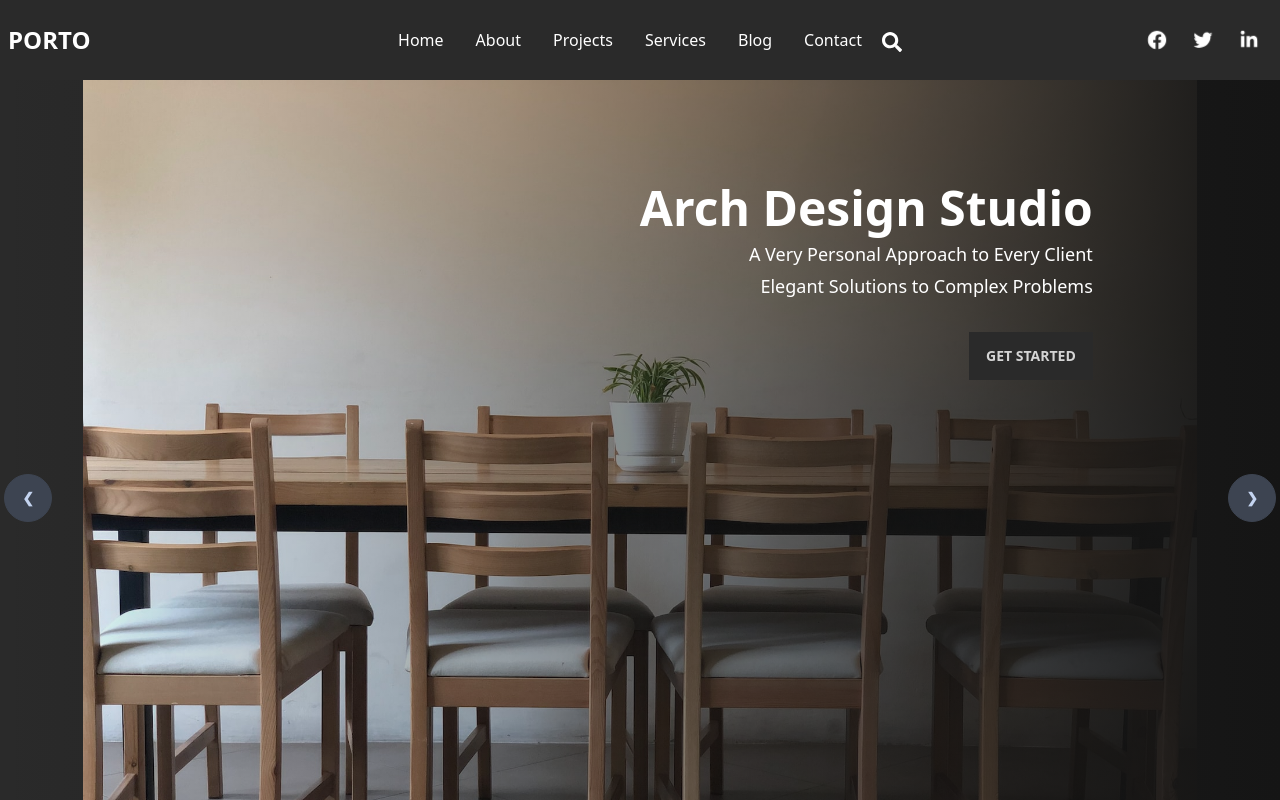
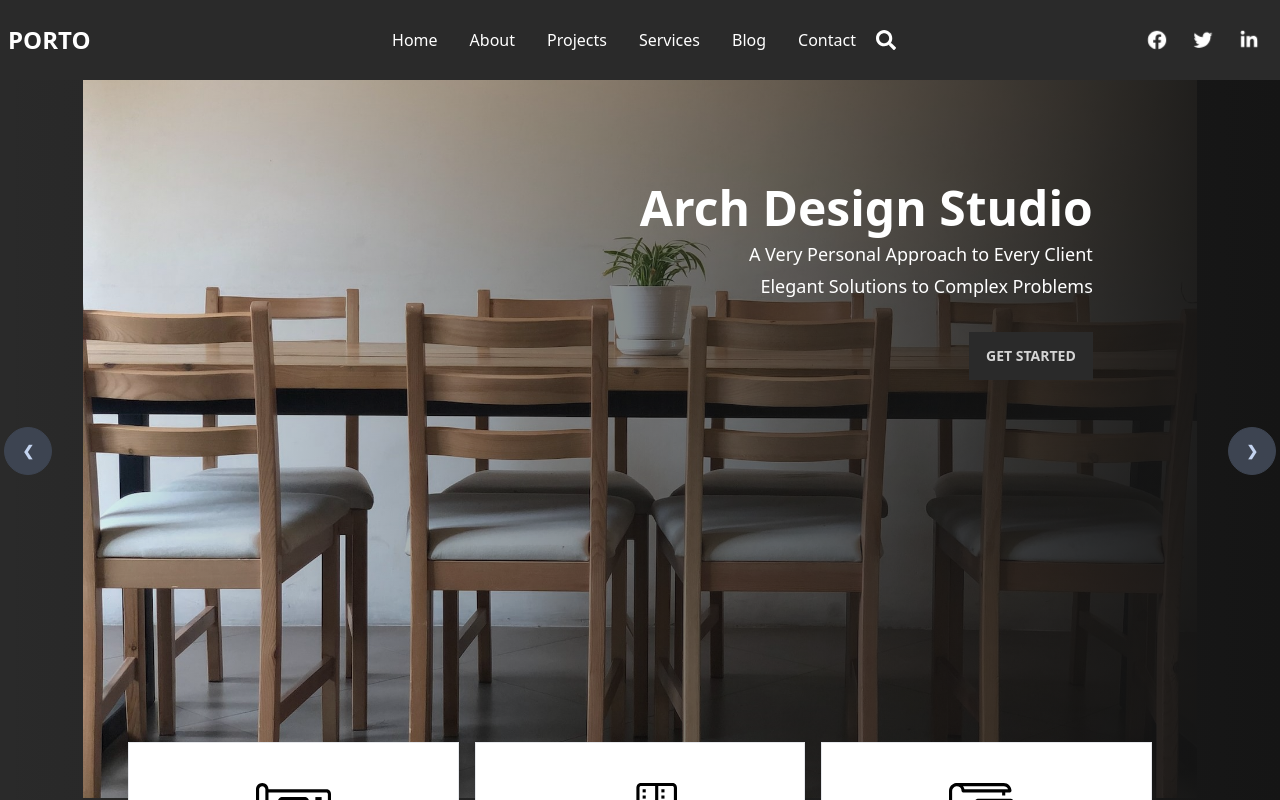
Before and after one commit to yusuf-khan-swd/porto-innovation, a React (Vite) app: page / in a window 1280 px wide. Shown: the top 800 px of the page. Built offline with nearby package versions, Linux system fonts and the light colour scheme.

Commit message:
crop the image and added margin right on search icon

```diff
--- a/src/components/Navbar/Navbar.tsx
+++ b/src/components/Navbar/Navbar.tsx
@@ -46,7 +46,7 @@
             <div className="navbar-center hidden lg:flex">
               <ul className="menu menu-horizontal px-1">{menuItems}</ul>
             </div>
-            <div className="mt-1 navbar-end lg:w-8">
+            <div className="mr-3 navbar-end lg:w-8">
               <FaSearch className="cursor-pointer text-xl"></FaSearch>
             </div>
             <div className="navbar-end hidden lg:flex">
```
Also changed, not shown: src/assets/banner3.jpg.
